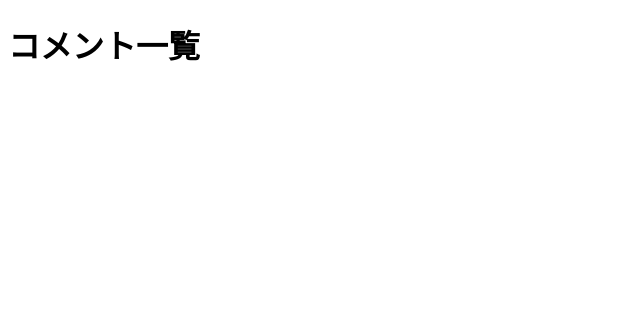
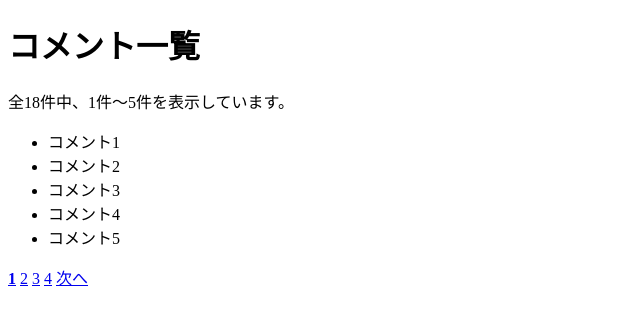
Before and after one commit to Seiya-Tagami/dotinstall_php, a PHP site: page /?page=1 in a window 1280 px wide. Shown: the top 325 px of the page, without its empty margins (0-640 px from the left). Run offline with PHP 8.4, Linux system fonts and the light colour scheme; data comes from the database, SQL or seed files in the repository.

Commit message:
paging機能は完成、文字化けは治らず

```diff
--- a/paging/mysql/sql/ini.sql
+++ b/paging/mysql/sql/ini.sql
@@ -6,7 +6,7 @@ use paging_php;
 -- commentsテーブル作成
 DROP TABLE IF EXISTS comments;
 CREATE TABLE comments (
-  id NOT NULL AUTO_INCREMENT PRIMARY KEY,
+  id INT AUTO_INCREMENT NOT NULL PRIMARY KEY,
   comment VARCHAR(255) NOT NULL,
   created DATETIME,
   modified DATETIME
--- a/paging/src/index.php
+++ b/paging/src/index.php
@@ -1,32 +1,77 @@
 <?php
 
-define('DB_HOST', 'localhost');
+define('DB_HOST', 'db');
+define('DB_NAME', 'paging_php');
 define('DB_USER', 'root');
 define('DB_PASSWORD', 'root');
-define('DB_NAME', 'paging_php');
+define('COMMENTS_PER_PAGE', 5);
+
+if (preg_match('/^[1-9][0-9]*$/', $_GET['page'])) {
+  $page = (int)$_GET['page'];
+} else {
+  $page = 1;
+}
 
 error_reporting(E_ALL & ~E_NOTICE);
 
 try {
-  $dbh = new PDO('mysql:host='.DB_HOST.';dbname='.DB_NAME,DB_USER,DB_PASSWORD);
-} catch(PDOException $e) {
+  $dbh = new PDO('mysql:host=' . DB_HOST . ';dbname=' . DB_NAME . ';charset=utf8', DB_USER, DB_PASSWORD,);
+} catch (PDOException $e) {
   echo $e->getMessage();
   exit;
 };
+// select * from comments limit OFFSET, COUNT
+// page offset count
+// 1    0      5
+// 2    5      5
+// 3    10     5
+// 4    15     5
 
-// $sql = "select * from comments";
+$offset = COMMENTS_PER_PAGE * ($page - 1);
+$sql = "select * from comments limit " . $offset . "," . COMMENTS_PER_PAGE;
+$comments = array();
+foreach ($dbh->query($sql) as $row) {
+  array_push($comments, $row);
+}
+$total = $dbh->query("select count(*) from comments")->fetchColumn();
+$totalPages = ceil($total / COMMENTS_PER_PAGE);
 
+
+$from = $offset + 1;
+$to = ($offset + COMMENTS_PER_PAGE) < $total ? ($offset + COMMENTS_PER_PAGE) : $total;
 ?>
 
 <!DOCTYPE html>
 <html lang="ja">
+
 <head>
   <meta charset="UTF-8">
   <meta http-equiv="X-UA-Compatible" content="IE=edge">
   <meta name="viewport" content="width=device-width, initial-scale=1.0">
   <title>コメント一覧</title>
 </head>
+
 <body>
   <h1>コメント一覧</h1>
+  <p>全<?php echo $total; ?>件中、<?php echo $from; ?>件～<?php echo $to; ?>件を表示しています。</p>
+  <ul>
+    <?php foreach ($comments as $comment) : ?>
+      <li><?php echo htmlspecialchars($comment['comment'], ENT_QUOTES, 'utf-8'); ?></li>
+    <?php endforeach; ?>
+  </ul>
+  <?php if ($page > 1) : ?>
+    <a href="?page=<?php echo $page - 1; ?>">前へ</a>
+  <?php endif; ?>
+  <?php for ($i = 1; $i <= $totalPages; $i++) : ?>
+    <?php if ($page == $i) : ?>
+      <strong><a href="?page=<?php echo $i; ?>"><?php echo $i; ?></a></strong>
+    <?php else : ?>
+      <a href="?page=<?php echo $i; ?>"><?php echo $i; ?></a>
+    <?php endif; ?>
+  <?php endfor; ?>
+  <?php if ($page < $totalPages) : ?>
+    <a href="?page=<?php echo $page + 1; ?>">次へ</a>
+  <?php endif; ?>
 </body>
+
 </html>
```
